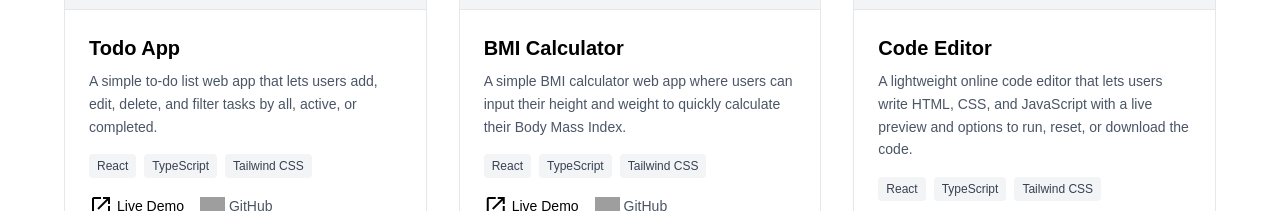
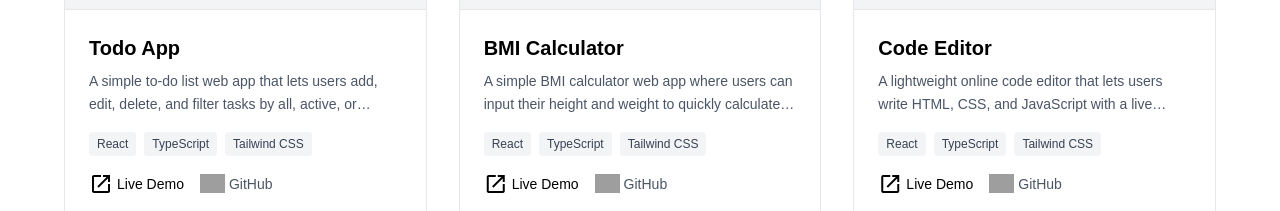
Before and after one commit to Aneeshpissay330/portfolio, a Next.js app: page /projects in a window 1280 px wide. Shown: the part 363-574 px from the top of the page. Built offline with nearby package versions, Linux system fonts and the light colour scheme; grey boxes are pictures that could not be loaded.

Commit message:
project card description changes

```diff
--- a/components/ProjectCard/index.tsx
+++ b/components/ProjectCard/index.tsx
@@ -33,7 +33,14 @@ const ProjectCard: React.FC<ProjectCardProps> = ({
       {/* Project Details */}
       <div className="p-6">
         <h3 className="text-xl font-bold text-black mb-2">{title}</h3>
-                <p className="text-gray-600 mb-4 text-sm leading-relaxed">{description}</p>
+
+        {/* Description (clamped, tooltip on hover) */}
+        <p
+          className="text-gray-600 mb-4 text-sm leading-relaxed line-clamp-2"
+          title={description}
+        >
+          {description}
+        </p>
 
         {/* Tags */}
         <div className="flex flex-wrap gap-2 mb-4">
```
Lines whose indentation alone changed are shown as unchanged.
